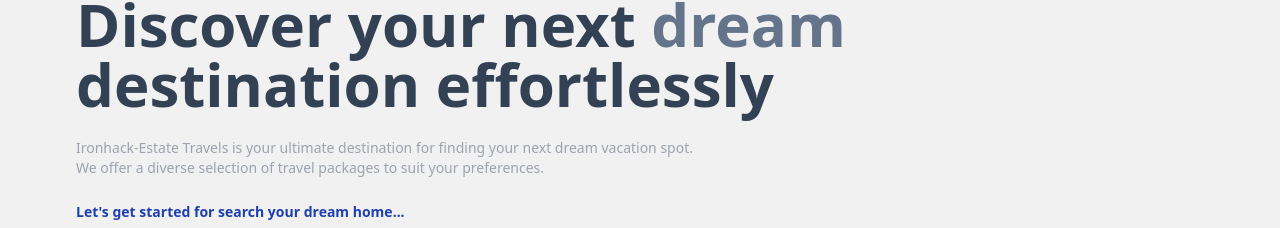
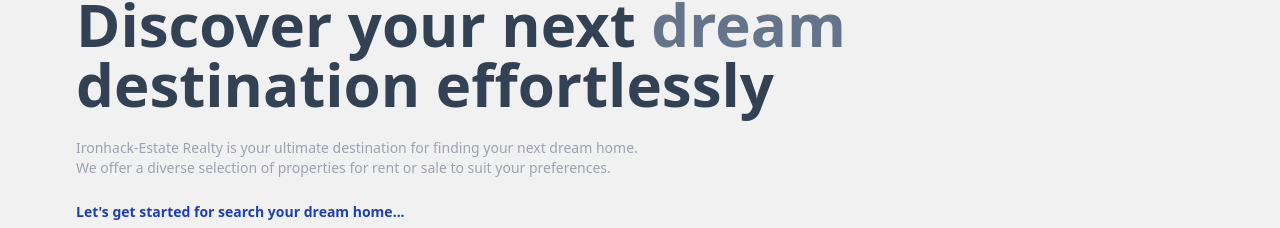
Before and after one commit to UlviAzizli/Real-estate, a React (Vite) app: page / in a window 1280 px wide. Shown: the part 190-418 px from the top of the page. Built offline with nearby package versions, Linux system fonts and the light colour scheme; no server answers.

Commit message:
small changes in home component

```diff
--- a/src/pages/Home.jsx
+++ b/src/pages/Home.jsx
@@ -54,11 +54,11 @@
           destination effortlessly
         </h1>
         <div className="text-gray-400 text-xs sm:text-sm">
-          Ironhack-Estate Travels is your ultimate destination for finding your
-          next dream vacation spot.
+          Ironhack-Estate Realty is your ultimate destination for finding your
+          next dream home.
           <br />
-          We offer a diverse selection of travel packages to suit your
-          preferences.
+          We offer a diverse selection of properties for rent or sale to suit
+          your preferences.
         </div>
         <Link
           to={"/search"}
```
